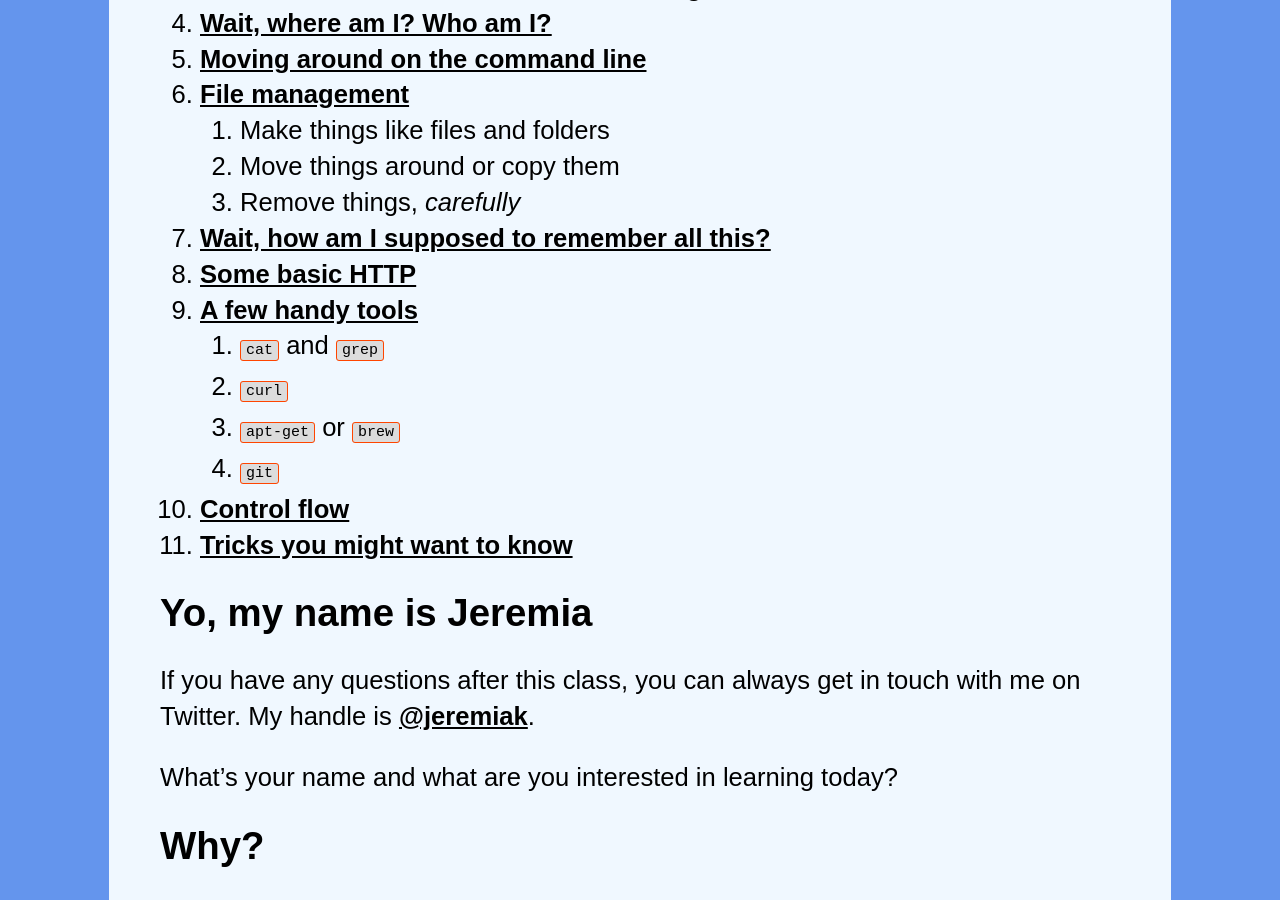
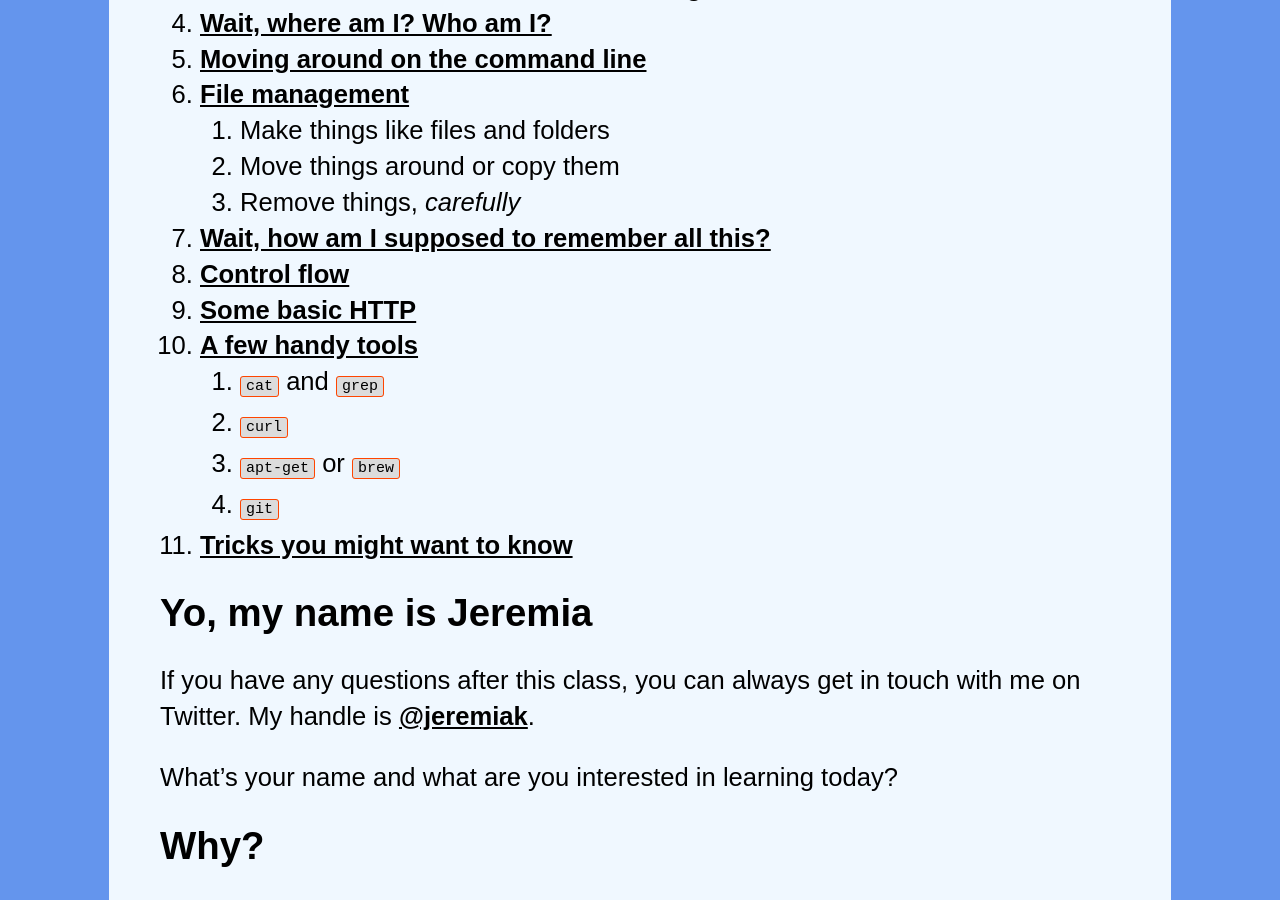
Before and after one commit to jeremiak/metro-cli-class, a Jekyll site: the page built from index.md, in a window 1280 px wide and 900 px high, scrolled down 452 px. Built offline with Jekyll 4.4.1, drawn with Linux system fonts in a browser that asks for light colours.

Commit message:
TOC reorder

```diff
--- a/index.md
+++ b/index.md
@@ -18,13 +18,13 @@ Hey there, let's learn how to use the command line!
     0. Move things around or copy them
     0. Remove things, *carefully*
 0. [Wait, how am I supposed to remember all this?](#remember)
+0. [Control flow](#control)
 0. [Some basic HTTP](#http)
 0. [A few handy tools](#tools)
     0. `cat` and `grep`
     0. `curl`
     0. `apt-get` or `brew`
     0. `git`
-0. [Control flow](#control)
 0. [Tricks you might want to know](#tricks)
 
 <a name="yo"></a>
```
